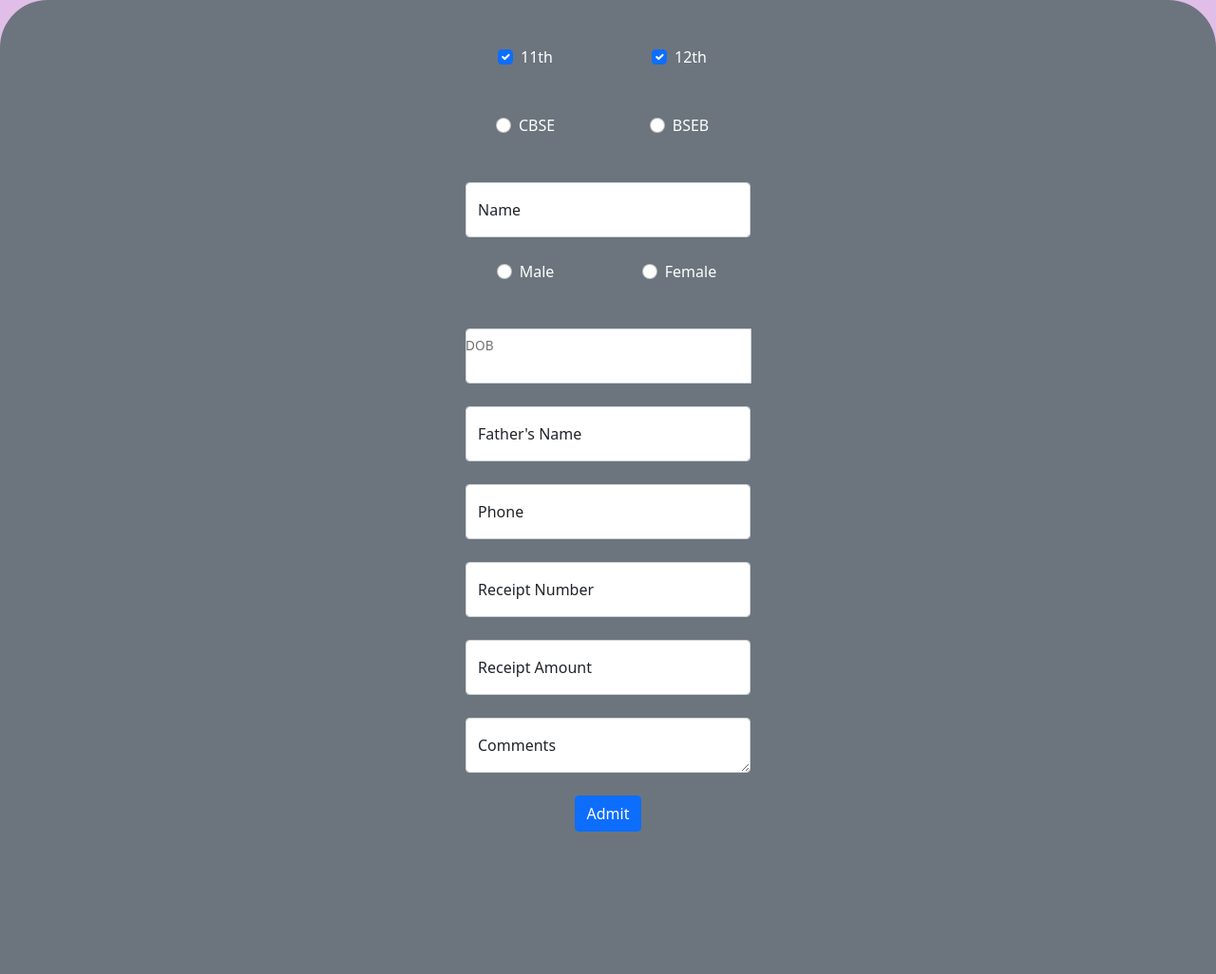
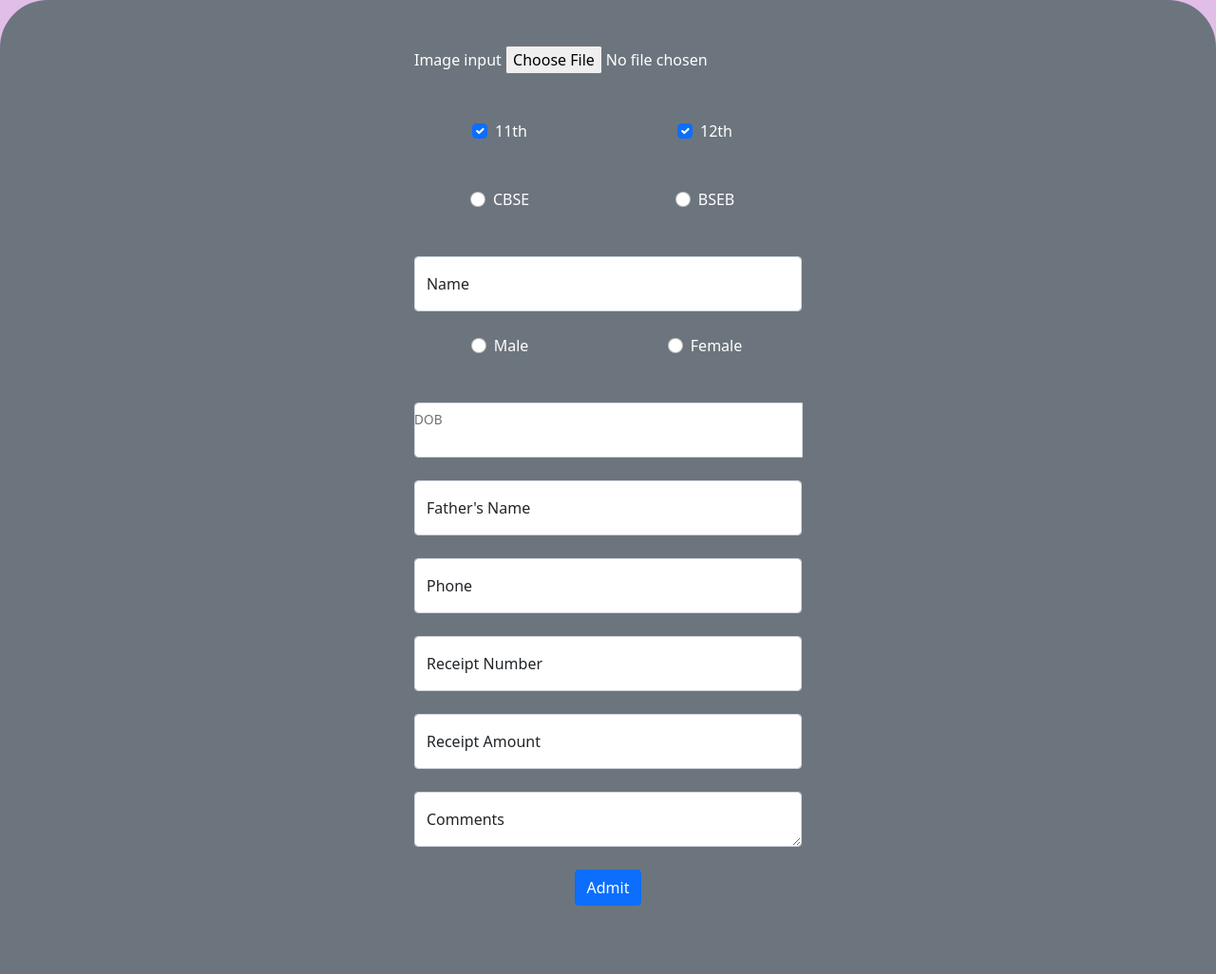
Before and after one commit to Harsh8833/APTC, a Django app: page /admission/ in a window 1280 px wide. Shown: the part 128-1154 px from the top of the page at 95% size. Before the commit the page ends 1004 px from the top, so only its background shows below. Run offline with Django 4.2, Linux system fonts and the light colour scheme; some libraries are stand-ins or nearby versions.

Commit message:
image input

```diff
--- a/aptc_app/templates/admission.html
+++ b/aptc_app/templates/admission.html
@@ -32,6 +32,16 @@
   style="border-top-right-radius: 50px; border-top-left-radius: 50px">
   <form action="" method="get">
     <div class="col-md-12 mb-2">
+
+
+      <!-- Image Input -->
+      <div class="row mb-4">
+        <div class="form-group mb-4 col">
+          <label for="exampleFormControlFile1">Image input</label>
+          <input type="file" class="form-control-file" id="exampleFormControlFile1">
+        </div>
+      </div>
+
 
       <!-- Select class -->
       <div class="row mb-4">
@@ -70,7 +80,7 @@
     </div>
 
     <!-- Name input -->
-    <div class="form-floating mb-4" style="width: 300px;">
+    <div class="form-floating mb-4">
       <input type="name" class="form-control" id="name" placeholder="Full Name">
       <label class="text-dark" for="name">Name</label>
     </div>
@@ -104,7 +114,7 @@
 
 
     <!-- Father's Name input -->
-    <div class="form-floating mb-4" style="width: 300px;">
+    <div class="form-floating mb-4">
       <input type="text" class="form-control" id="fname" placeholder="Father's Name">
       <label class="text-dark" for="fname">Father's Name</label>
     </div>
@@ -112,19 +122,19 @@
 
 
     <!-- phone input -->
-    <div class="form-floating mb-4" style="width: 300px;">
+    <div class="form-floating mb-4">
       <input type="number" class="form-control" id="phone" placeholder="Phone">
       <label class="text-dark" for="phone">Phone</label>
     </div>
 
     <!-- Receipt No. input -->
-    <div class="form-floating mb-4" style="width: 300px;">
+    <div class="form-floating mb-4">
       <input type="number" class="form-control" id="rid" placeholder="Receipt">
       <label class="text-dark" for="rid">Receipt Number</label>
     </div>
 
     <!-- Receipt Amount -->
-    <div class="form-floating mb-4" style="width: 300px;">
+    <div class="form-floating mb-4">
       <input type="Number" class="form-control" id="ramt" placeholder="Receipt Amount">
       <label class="text-dark" for="ramt">Receipt Amount</label>
     </div>
```
